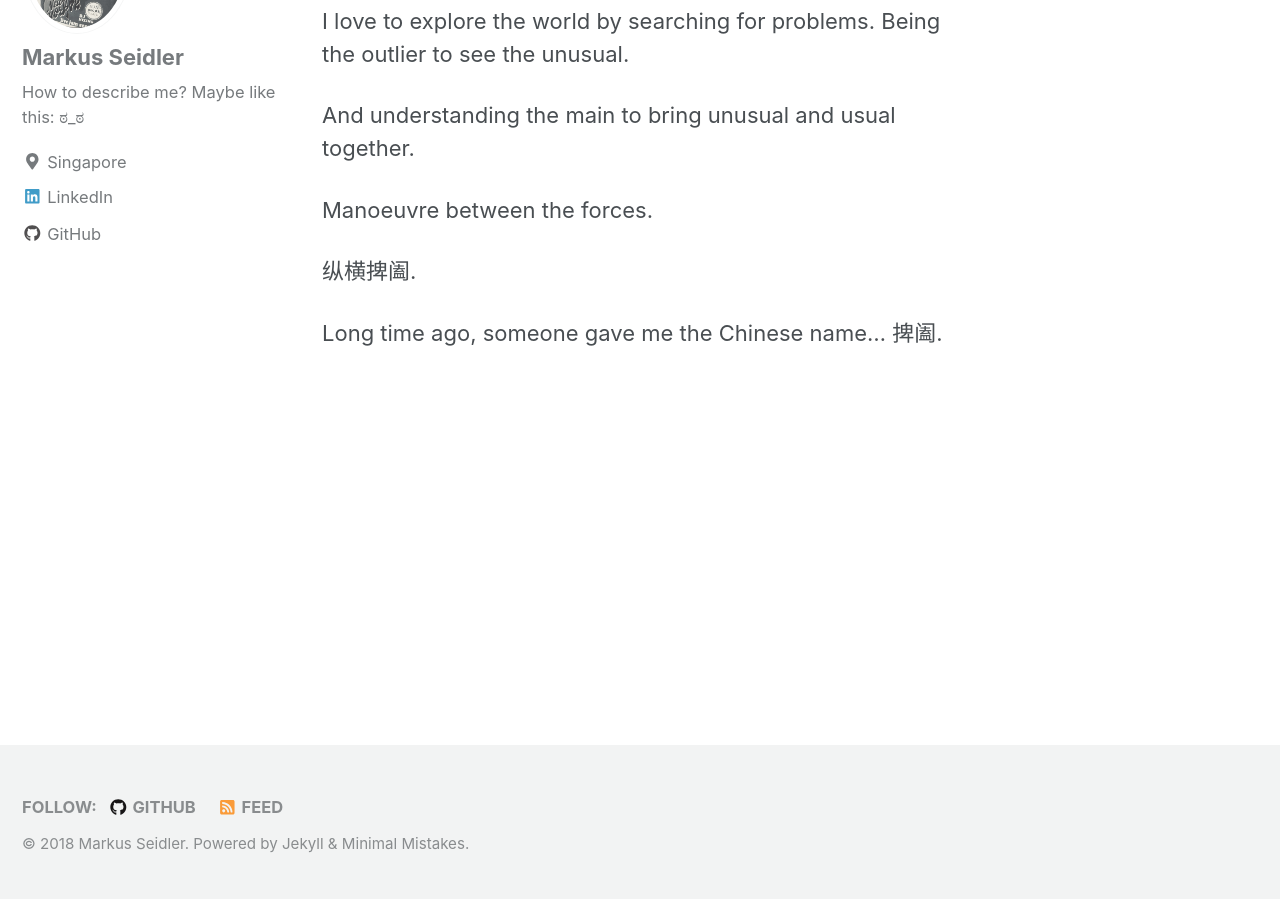
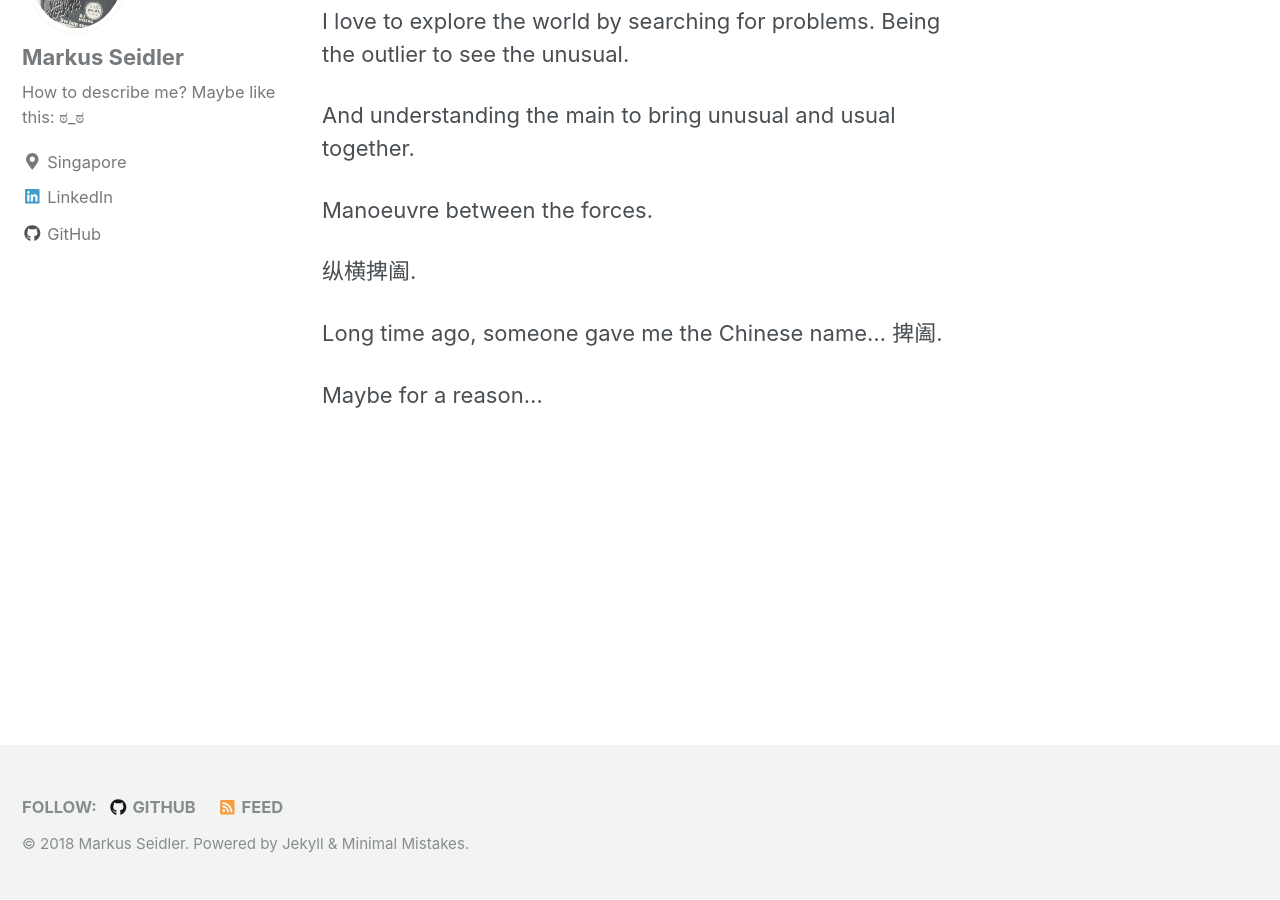
Before and after one commit to markusseidler/markusseidler.github.io, a Jekyll site: the page built from _pages/about.md, in a window 1280 px wide and 900 px high, scrolled down 1104 px. Built offline with Jekyll 4.4.1, drawn with Linux system fonts in a browser that asks for light colours; nearby versions of some CDN libraries.

Commit message:
about.html

```diff
--- a/_pages/about.md
+++ b/_pages/about.md
@@ -16,3 +16,5 @@ Manoeuvre between the forces.
 纵横捭阖.
 
 Long time ago, someone gave me the Chinese name... 捭阖.
+
+Maybe for a reason...
```
